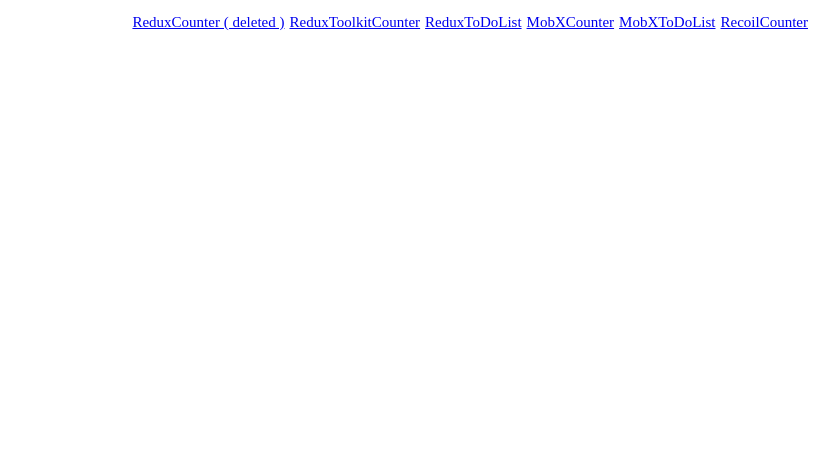
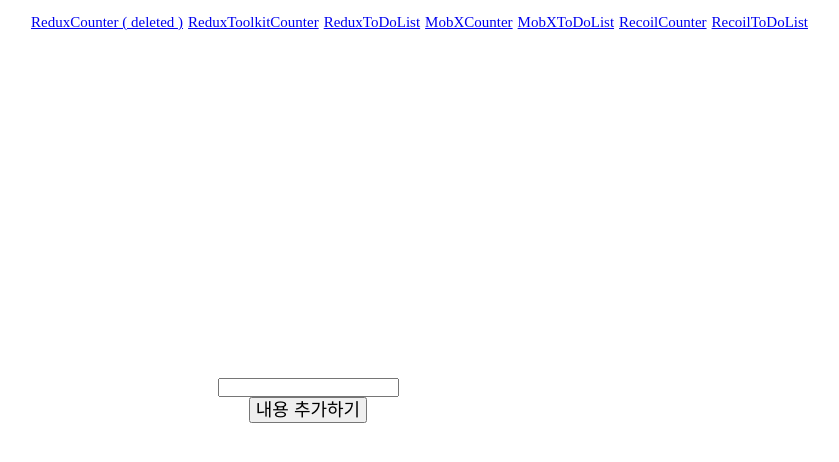
Before and after one commit to jiwooproity/context-experience, a React (Create React App) app: page /recoillist in a window 1280 px wide. Shown: the top 462 px of the page, without its empty margins (332-1171 px from the left). Built offline with nearby package versions, Linux system fonts and the light colour scheme.

Commit message:
practice: react-recoil and use typescript => make feature recoil-todolist

```diff
--- a/src/App.tsx
+++ b/src/App.tsx
@@ -17,6 +17,7 @@
 
 // recoil
 import RecoilCounterContainer from "./components/RecoilCounterContainer";
+import RecoilToDoListContainer from "./components/RecoilToDoListContainer";
 
 function App() {
   return (
@@ -24,12 +25,16 @@
       <BrowserRouter>
         <Navbar />
         <Routes>
-          <Route path="/count" element={<CounterContainer />}/>
-          <Route path="/reduxtoolkitcount" element={<ReduxToolkitCounterContainer />}/>
+          <Route path="/count" element={<CounterContainer />} />
+          <Route
+            path="/reduxtoolkitcount"
+            element={<ReduxToolkitCounterContainer />}
+          />
           <Route path="/todolist" element={<ToDoListContainer />} />
           <Route path="/mobxcount" element={<MobXCounterContainer />} />
-          <Route path="/mobxlist" element={<MobXToDoListContainer />}/>
-          <Route path="/recoilcount" element={<RecoilCounterContainer />}/>
+          <Route path="/mobxlist" element={<MobXToDoListContainer />} />
+          <Route path="/recoilcount" element={<RecoilCounterContainer />} />
+          <Route path="/recoillist" element={<RecoilToDoListContainer />} />
         </Routes>
       </BrowserRouter>
     </div>
--- a/src/components/Navbar.tsx
+++ b/src/components/Navbar.tsx
@@ -12,10 +12,11 @@
           <Link to="/mobxcount">MobXCounter</Link>
           <Link to="/mobxlist">MobXToDoList</Link>
           <Link to="/recoilcount">RecoilCounter</Link>
+          <Link to="/recoillist">RecoilToDoList</Link>
         </div>
       </div>
     </div>
-    )
-}
+  );
+};
 
 export default Navbar;
--- /dev/null
+++ b/src/components/RecoilToDoList.tsx
@@ -0,0 +1,31 @@
+import React, { ChangeEvent } from "react";
+
+interface RecoilToDoListPropsType {
+  todolist: string[];
+  value: string;
+  onChange: (e: ChangeEvent<HTMLInputElement>) => void;
+  onAddList: () => void;
+}
+
+const RecoilToDoList = ({
+  todolist,
+  value,
+  onChange,
+  onAddList,
+}: RecoilToDoListPropsType): JSX.Element => {
+  return (
+    <div className="todo_container">
+      <div className="todo_wrapper">
+        <div className="todo_list">
+          {todolist.map((val, idx) => (
+            <span key={idx}>{val}</span>
+          ))}
+        </div>
+        <input value={value} onChange={onChange} />
+        <button onClick={onAddList}>내용 추가하기</button>
+      </div>
+    </div>
+  );
+};
+
+export default RecoilToDoList;
--- /dev/null
+++ b/src/components/RecoilToDoListContainer.tsx
@@ -0,0 +1,31 @@
+import React, { ChangeEvent, useState } from "react";
+
+import { useRecoilState } from "recoil";
+import { todolistStore } from "../recoilstore/todolistStore";
+import RecoilToDoList from "./RecoilToDoList";
+
+const RecoilToDoListContainer = (): JSX.Element => {
+  const [todo, setTodo] = useState<string>("");
+  const [todolist, setTodolist] = useRecoilState<string[]>(todolistStore);
+
+  const onAddList = () => {
+    const setList = [...todolist, todo];
+    setTodolist(setList);
+  };
+
+  const onChange = (e: ChangeEvent<HTMLInputElement>) => {
+    const value = e.target.value;
+    setTodo(value);
+  };
+
+  return (
+    <RecoilToDoList
+      todolist={todolist}
+      value={todo}
+      onChange={onChange}
+      onAddList={onAddList}
+    />
+  );
+};
+
+export default RecoilToDoListContainer;
--- a/src/recoilstore/counterStore.tsx
+++ b/src/recoilstore/counterStore.tsx
@@ -1,6 +1,6 @@
 import { atom } from "recoil";
 
 export const counterStore = atom<number>({
-    key: 'counter',
-    default: 1,
-})
+  key: "counter",
+  default: 1,
+});
--- /dev/null
+++ b/src/recoilstore/todolistStore.tsx
@@ -0,0 +1,6 @@
+import { atom } from "recoil";
+
+export const todolistStore = atom<string[]>({
+  key: "todolist",
+  default: [],
+});
```
Lines whose indentation alone changed are shown as unchanged.
